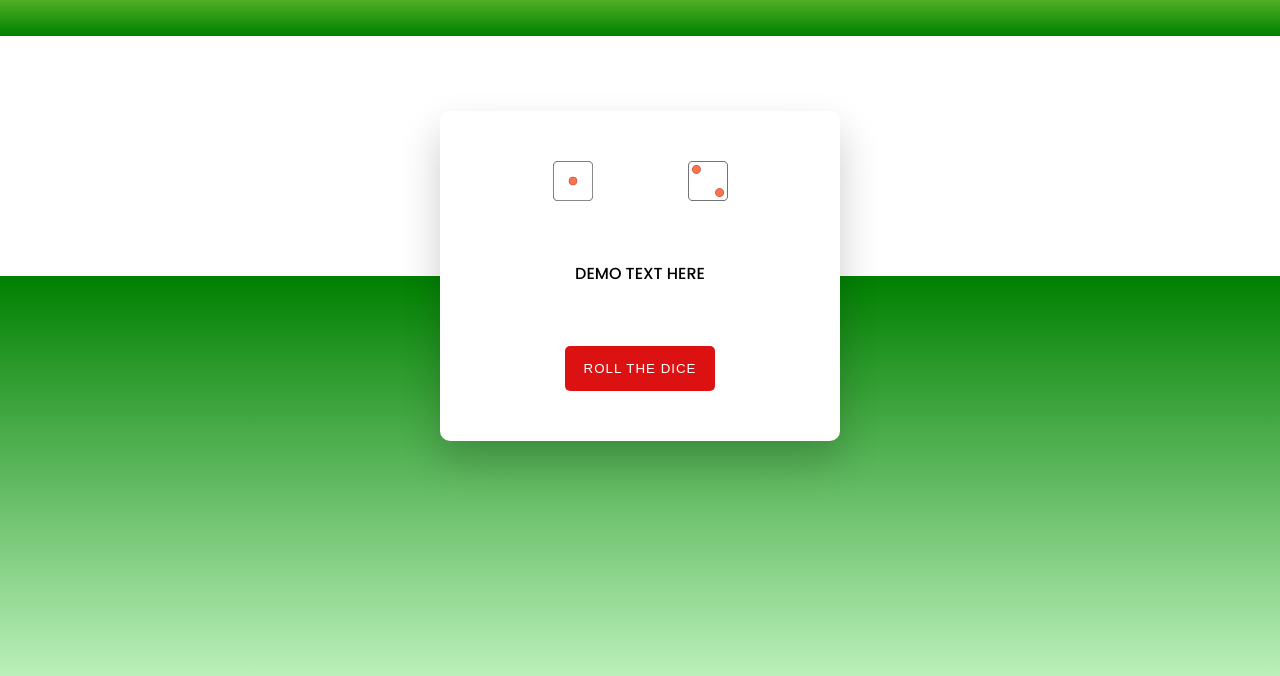
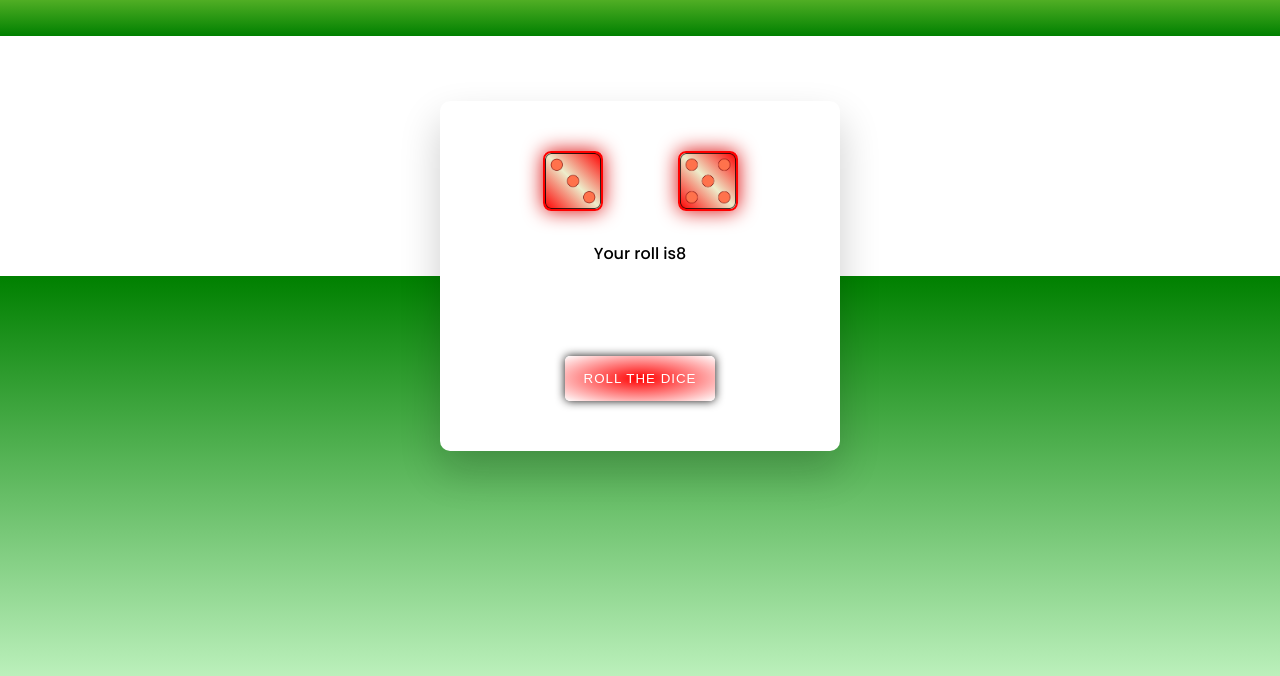
Before and after one commit to akkramm00/jets-de-d-s-valuation, a plain HTML site: page index.html in a window 1280 px wide. Shown: the part 124-800 px from the top of the page. Drawn offline with Linux system fonts and the light colour scheme.

Commit message:
add javaScript file and all modif

```diff
--- a/index.html
+++ b/index.html
@@ -14,10 +14,10 @@
     </header>
     <div class="container">
         <div class="dice-wrapper">
-            <img src="Dice-1.png" id="die-1" alt="" width="40px" height="40px">
-            <img src="Dice-2.png" id="die-1" alt="" width="40px" height="40px">
+            <img id="die-1" alt="">
+            <img id="die-2" alt="" >
         </div>
-        <p id="total"></p>DEMO TEXT HERE</p>
+        <p id="total"></p></p>
         <button onclick="roll()">ROLL THE DICE</button>
     </div>
 
--- a/script.js
+++ b/script.js
@@ -0,0 +1,29 @@
+let images = [
+    "dice-1.png",
+    "dice-2.png",
+    "dice-3.png",
+    "dice-4.png",
+    "dice-5.png",
+    "dice-6.png"
+];
+let dice= document.querySelectorAll("img");
+
+function roll() {
+    dice.forEach(function(die){
+        die.classList.add("shake");
+    });
+    setTimeout(function(){
+        dice.forEach(function(die){
+            die.classList.remove("shake");
+        });
+        let dieOnValue = Math.floor(Math.random()*6);
+        let dieTwoValue = Math.floor(Math.random()*6);
+        console.log(dieOnValue,dieTwoValue);
+        document.querySelector("#die-1").setAttribute("src", images[dieOnValue]);
+        document.querySelector("#die-2").setAttribute("src", images[dieTwoValue]);
+        document.querySelector("#total").innerHTML ="Your roll is" + ((dieOnValue +1) +(dieTwoValue +1) );
+    },
+    1000
+    );
+}
+roll();
--- a/style.css
+++ b/style.css
@@ -58,7 +58,7 @@ p{
 
 /*=======================button style==================*/
 button{
-    background-color:rgb(220, 18, 18);
+    background:radial-gradient(red, white);
     border: none;
     outline:none;
     color: #ffffff;
@@ -66,4 +66,32 @@ button{
     width: 150px;
     letter-spacing: 1px;
     border-radius: 5px;
+    box-shadow: 0 0 10px rgb(22, 18, 18);
+    cursor:pointer;
 }
+
+/*=======================images style==================*/
+img{
+    border: 2px solid red;
+    box-shadow: 0 0 20px rgb(220, 6, 6);
+    border-radius:8px;
+    width: 60px;
+    height: 60px;
+    background:linear-gradient(45deg,red, rgb(237, 237, 203),red);
+}
+
+/*==========create shake class/animation style==========*/
+.shake{
+    animation: shake 0.5s infinite;
+}
+@keyframes shake{
+    0%{
+        transform: rotate(8deg);
+    }
+    50%{
+        transform: rotate(-8deg);
+    }
+    100%{
+        transform: rotate(8deg);
+    }
+}
```
